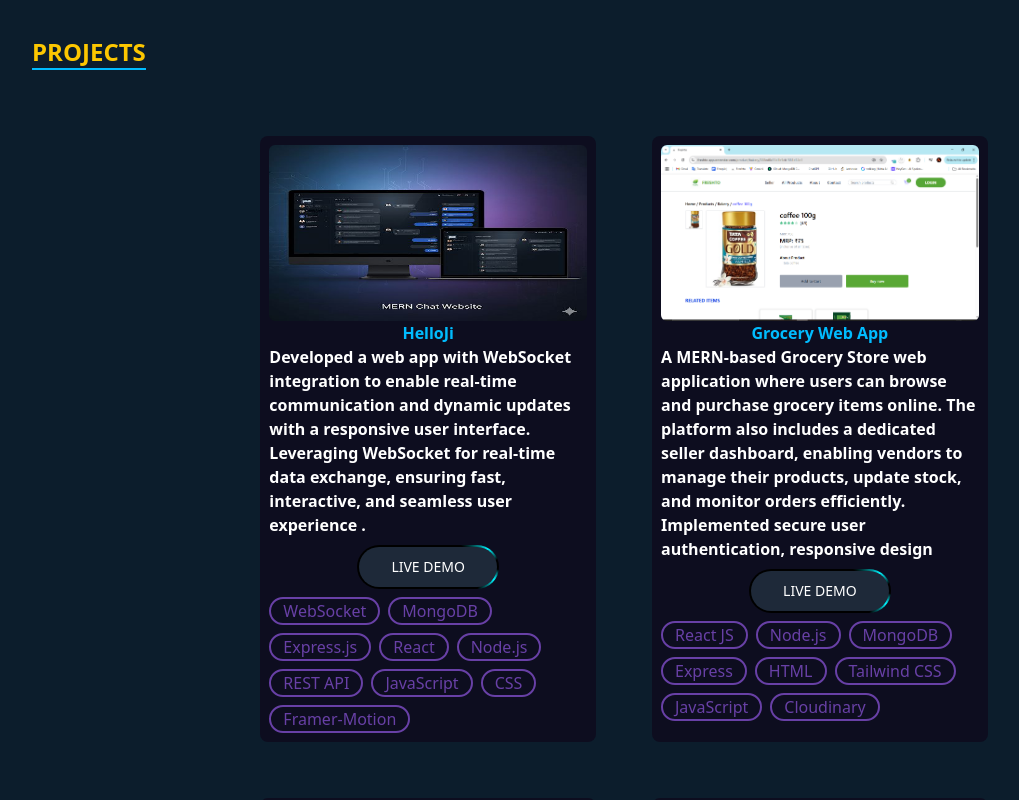
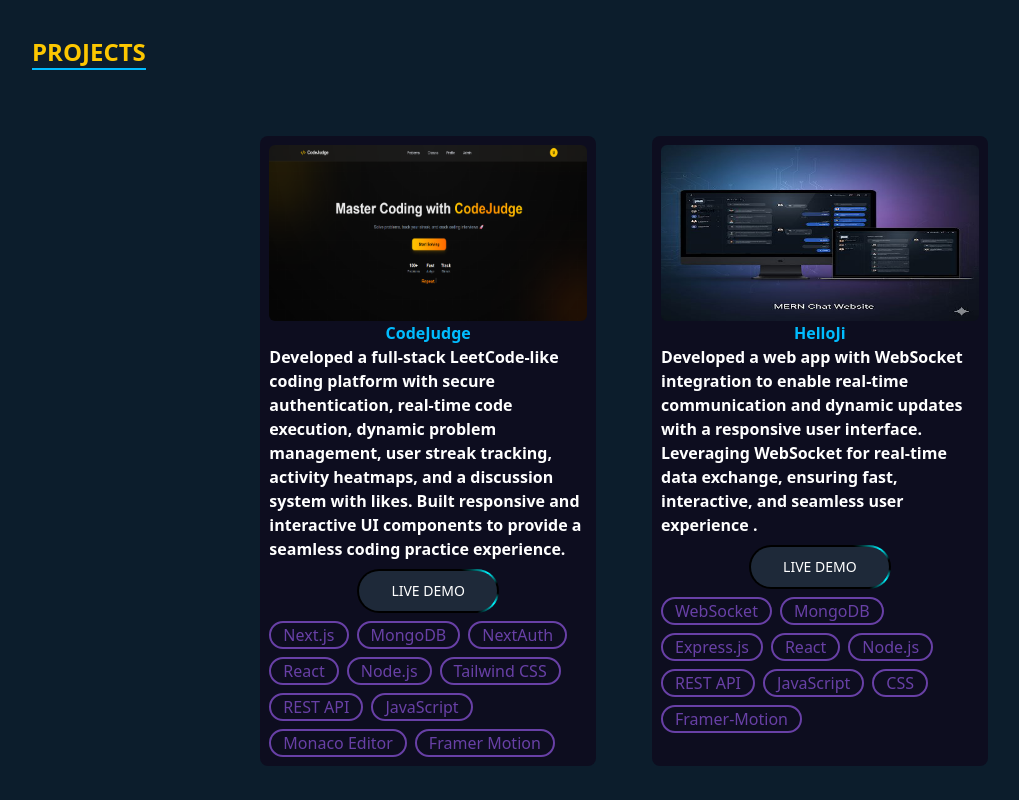
Before and after one commit to techaks/portfolio-aks, a React (Vite) app: page / in a window 1280 px wide. Shown: the part 1680-2480 px from the top of the page, without its empty margins (64-1083 px from the left). Built offline with nearby package versions, Linux system fonts and the light colour scheme.

Commit message:
added codejudge project

```diff
--- a/src/Component/constant.js
+++ b/src/Component/constant.js
@@ -15,6 +15,7 @@ import helloJi from "../assets/tech_logo/helloJi.jpg";
 import funding from "../assets/tech_logo/funding.png";
 import cLogo from "../assets/tech_logo/c.png";
 import cppLogo from "../assets/tech_logo/cpp.png";
+import leetcode from "../assets/tech_logo/leet.png"
 
 import pythonLogo from "../assets/tech_logo/python.png";
 
@@ -75,6 +76,30 @@ export const SkillsInfo = [
 
 export const projects = [
   {
+  id: 1,
+  title: "CodeJudge",
+  description:
+    "Developed a full-stack LeetCode-like coding platform with secure authentication, real-time code execution, dynamic problem management, user streak tracking, activity heatmaps, and a discussion system with likes. Built responsive and interactive UI components to provide a seamless coding practice experience.",
+
+  image: leetcode,
+
+  tags: [
+    "Next.js",
+    "MongoDB",
+    "NextAuth",
+    "React",
+    "Node.js",
+    "Tailwind CSS",
+    "REST API",
+    "JavaScript",
+    "Monaco Editor",
+    "Framer Motion",
+  ],
+
+  url: "https://leetcode-jk5q.vercel.app/",
+},
+  {
+
     id: 0,
     title: "HelloJi",
     description:
```
Also changed, not shown: src/assets/tech_logo/leet.png (added).
